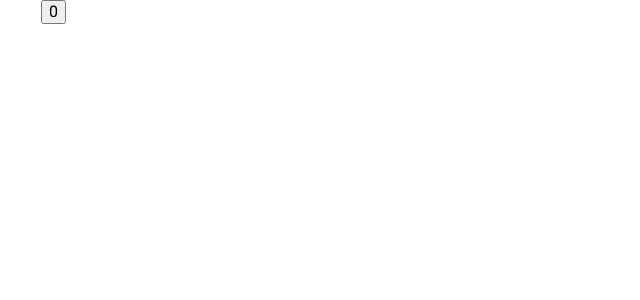
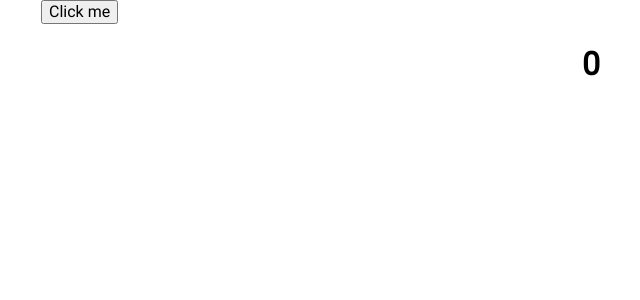
Before and after one commit to Paveldub/webpack-from-scratch, a React app: page / in a window 1280 px wide. Shown: the top 300 px of the page, without its empty margins (49-689 px from the left). Built offline with nearby package versions, Linux system fonts and the light colour scheme.

Commit message:
button counter with class

```diff
--- a/src/HW3/1/button.tsx
+++ b/src/HW3/1/button.tsx
@@ -1,16 +1,29 @@
 import React, { Component } from "react";
+import { MainTitleComponet } from "./digit-contaier";
 
-export class Block extends React.Component {
-  state = {
-    count: 0,
-  };
+interface Prop {
+  count: number;
+}
+
+export class ClickCounter extends React.Component<null, Prop> {
+  constructor() {
+    super(null);
+    this.state = {
+      count: 0,
+    };
+  }
 
   handleClick = () => {
-    const { count } = this.state;
+    const count = this.state.count;
     this.setState({ count: count + 1 });
   };
 
   render() {
-    return <button onClick={this.handleClick}>{this.state.count}</button>;
+    return (
+      <>
+        <button onClick={this.handleClick}>Click me</button>
+        <MainTitleComponet digitElem={this.state.count}></MainTitleComponet>
+      </>
+    );
   }
 }
--- /dev/null
+++ b/src/HW3/1/digit-contaier.tsx
@@ -0,0 +1,9 @@
+import React, { FC } from "react";
+
+interface Digit {
+  digitElem: number;
+}
+
+export const MainTitleComponet: FC<Digit> = ({ digitElem }) => (
+  <h1>{digitElem}</h1>
+);
--- a/src/index.tsx
+++ b/src/index.tsx
@@ -4,11 +4,11 @@ import "./styles/styles.scss";
 import React from "react";
 import { render } from "react-dom";
 
-import { Block } from "./HW3/1/button";
+import { ClickCounter } from "./HW3/1/button";
 
 const App = () => (
   <div className="container">
-    <Block />
+    <ClickCounter />
   </div>
 );
 
```
